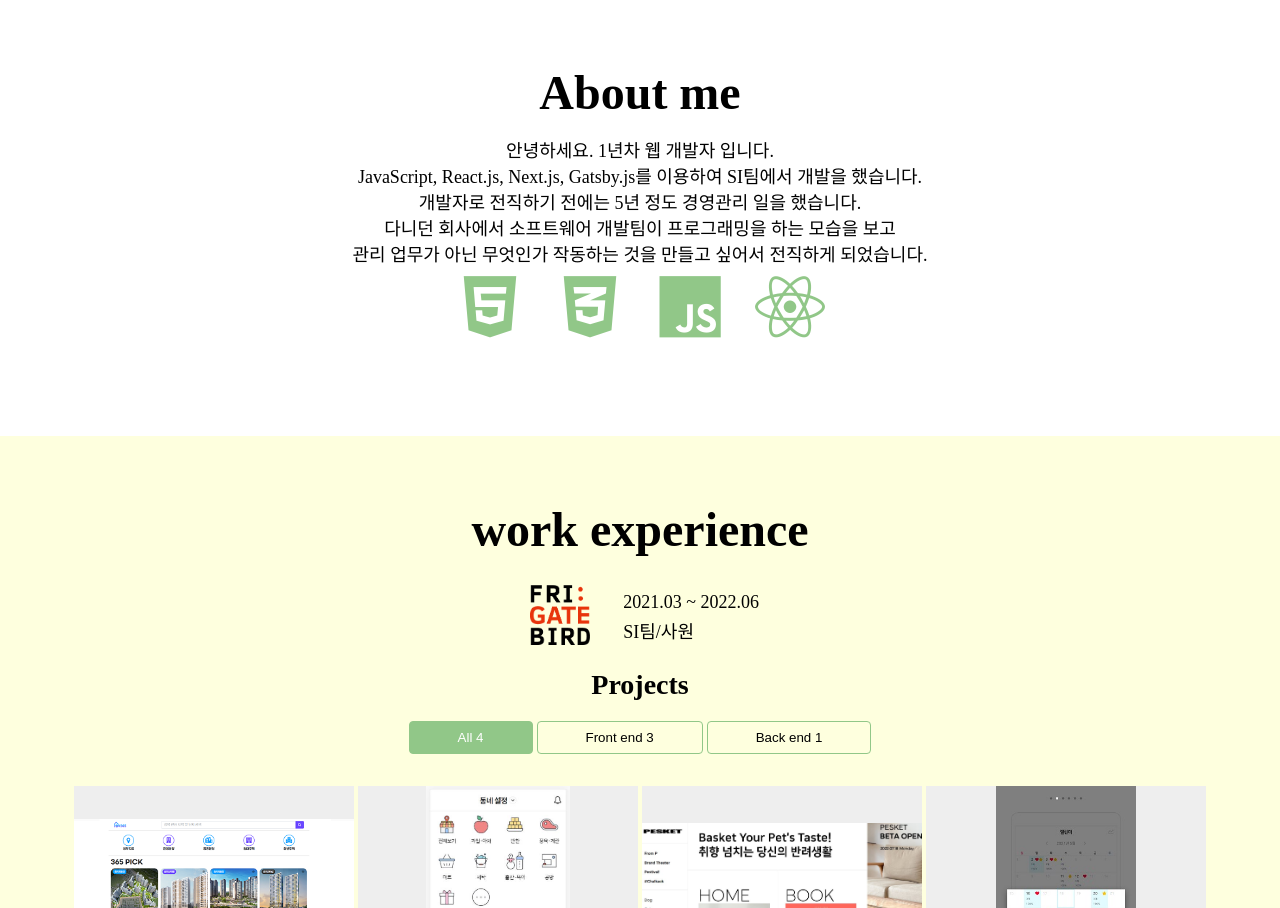
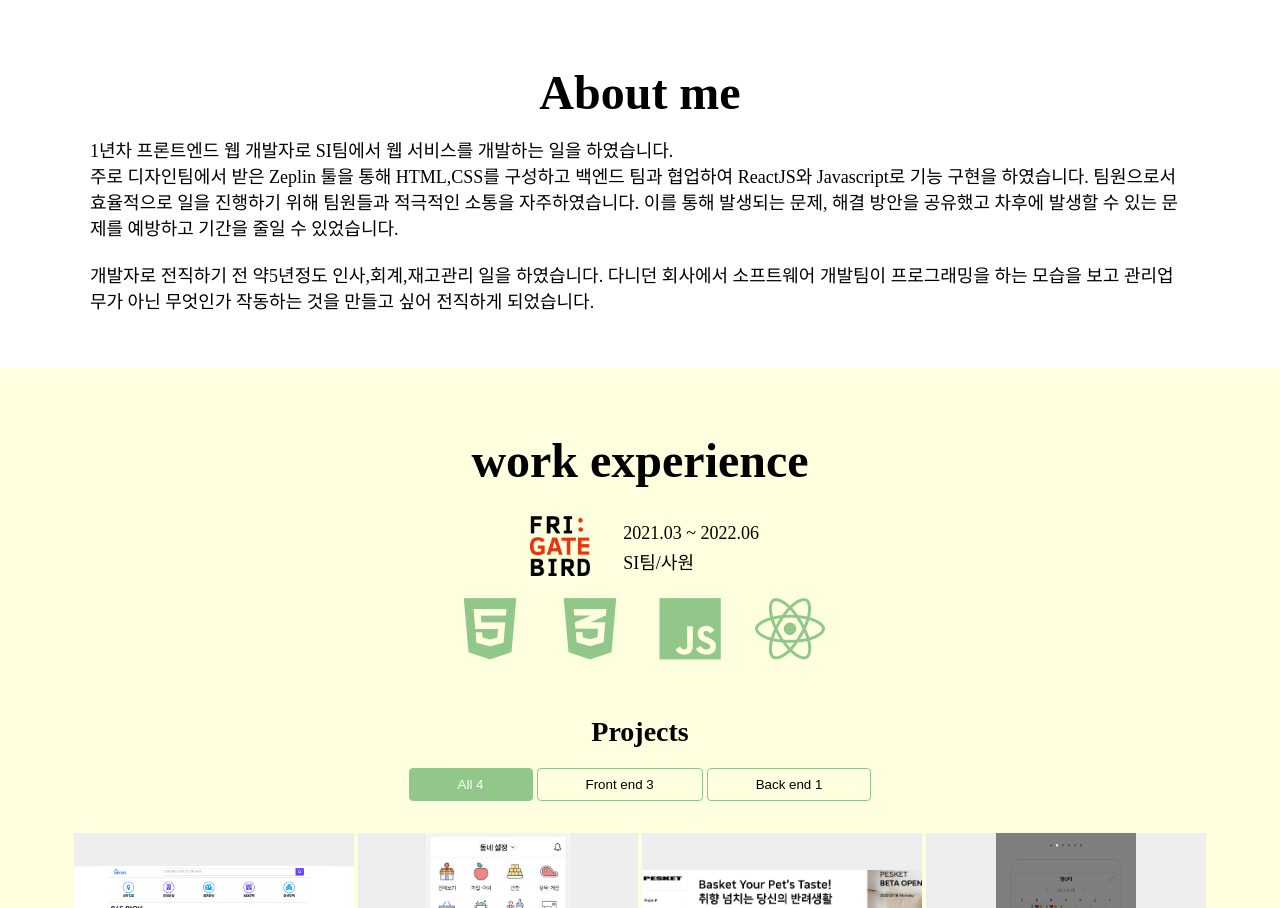
Before and after one commit to sophia-kim379/portfolio, a plain HTML site: page index.html in a window 1280 px wide. Shown: the part 620-1528 px from the top of the page. Drawn offline with Linux system fonts and the light colour scheme.

Commit message:
change about me

```diff
--- a/index.html
+++ b/index.html
@@ -44,36 +44,16 @@
     </div>
   </section>
   <!-- About -->
+  <!-- About -->
   <section id="about" class="section section__container">
     <h1>About me</h1>
-      <p>안녕하세요. 1년차 웹 개발자 입니다.
-        <br>
-        JavaScript, React.js, Next.js, Gatsby.js를 이용하여 SI팀에서 개발을 했습니다.
-        <br>
-        개발자로 전직하기 전에는 5년 정도 경영관리 일을 했습니다.
-        <br>
-        다니던  회사에서 소프트웨어 개발팀이 프로그래밍을 하는 모습을 보고
-        <br>
-        관리 업무가 아닌 무엇인가 작동하는 것을 만들고 싶어서 전직하게 되었습니다.
-      </p>
-    <div class="about__majors">
-      <div class="major">
-        <div class="major__description">
-          <div class="major__icon">
-            <i class="fa-brands fa-html5"></i>
-          </div>
-          <div class="major__icon">
-            <i class="fa-brands fa-css3-alt"></i>
-          </div>
-          <div class="major__icon">
-            <i class="fa-brands fa-js"></i>
-          </div>
-          <div class="major__icon">
-            <i class="fa-brands fa-react"></i>
-          </div>
-        </div>
-      </div>
-    </div>
+    <p style="text-align: left;">
+      1년차 프론트엔드 웹 개발자로 SI팀에서 웹 서비스를 개발하는 일을 하였습니다.<br>
+      주로 디자인팀에서 받은 Zeplin 툴을 통해 HTML,CSS를 구성하고 백엔드 팀과 협업하여 ReactJS와 Javascript로 기능 구현을 하였습니다.
+      팀원으로서 효율적으로 일을 진행하기 위해 팀원들과 적극적인 소통을 자주하였습니다. 이를 통해 발생되는 문제, 해결 방안을 공유했고 차후에 발생할 수 있는 문제를 예방하고 기간을 줄일 수 있었습니다.
+      <br><br>
+      개발자로 전직하기 전 약5년정도 인사,회계,재고관리 일을 하였습니다. 다니던 회사에서 소프트웨어 개발팀이 프로그래밍을 하는 모습을 보고 관리업무가 아닌 무엇인가 작동하는 것을 만들고 싶어 전직하게 되었습니다.
+    </p>
   </section>
   <!-- Work experience -->
     <section id="work" class="section about__jobs">
@@ -96,6 +76,24 @@
           </tbody>
         </table>
       </div>
+      <div class="about__majors">
+        <div class="major">
+          <div class="major__description">
+            <div class="major__icon">
+              <i class="fa-brands fa-html5"></i>
+            </div>
+            <div class="major__icon">
+              <i class="fa-brands fa-css3-alt"></i>
+            </div>
+            <div class="major__icon">
+              <i class="fa-brands fa-js"></i>
+            </div>
+            <div class="major__icon">
+              <i class="fa-brands fa-react"></i>
+            </div>
+          </div>
+        </div>
+      </div>
       <div class="section__container">
         <h2>Projects</h2>
         <div class="work__categories">
@@ -110,7 +108,7 @@
           </button>
         </div>
         <div class="work__projects">
-          <a href="https://청약365.com" class="project" target="blank" data-type="front-end-project">
+          <a href="https://청약365.com" class="project no_move" target="blank" data-type="front-end-project" onclick="return false">
             <img src="imgs/projects/cheongyak365.png" alt="" class="project__img">
             <div class="project__description">
               <h3>청약정보 및 커뮤니티 사이트</h3>
```
Also changed, not shown: main.js (+7 -0 lines).
